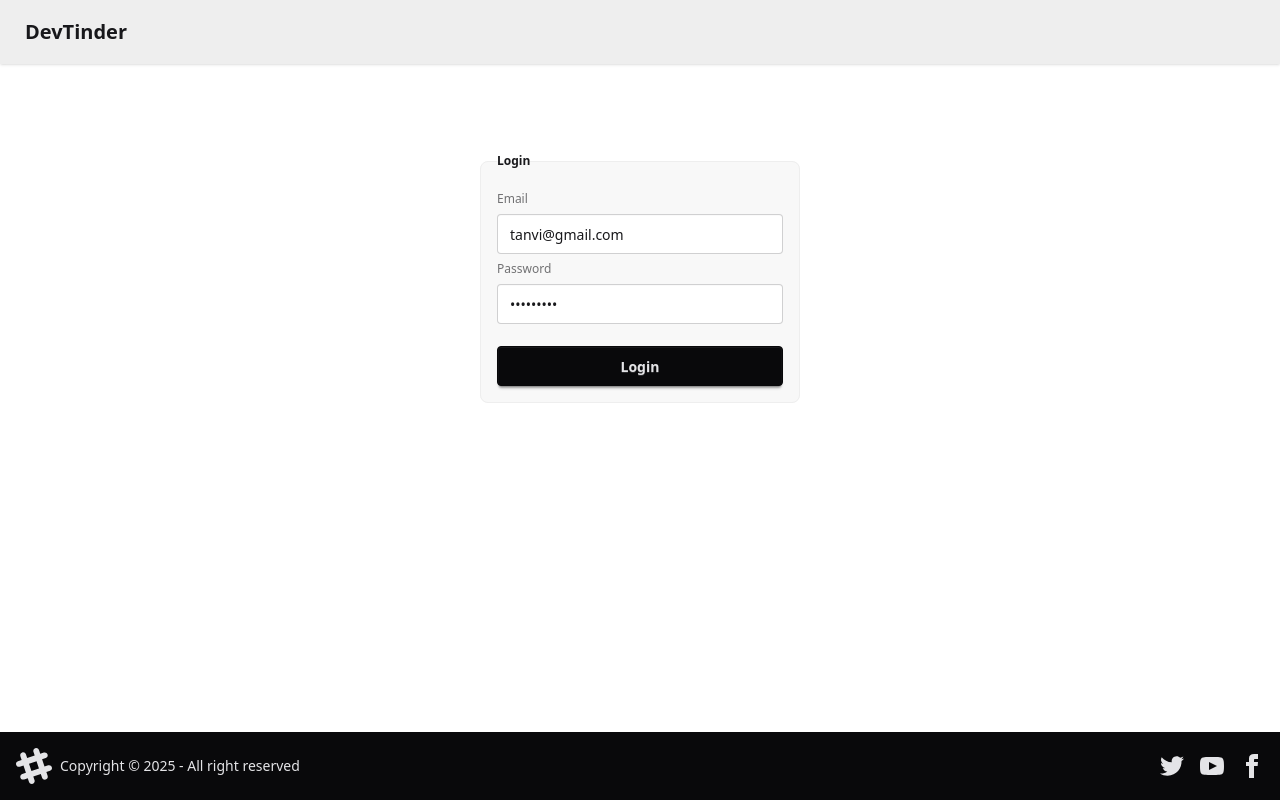
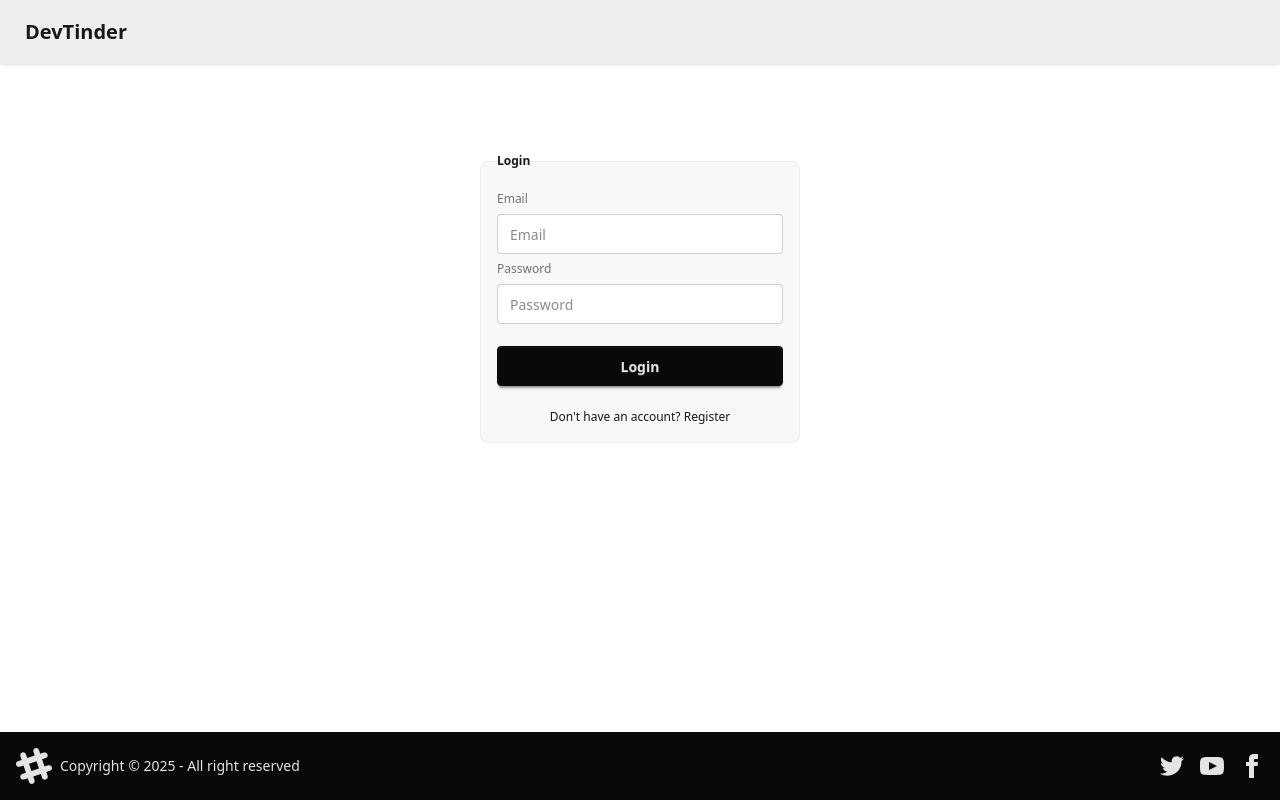
Before and after one commit to sahilpate7/dev-tinder, a React (Vite) app: page /login in a window 1280 px wide. Built offline with nearby package versions, Linux system fonts and the light colour scheme; no server answers.

Commit message:
feat: Add user registration functionality and refactor form submissions in Login and EditProfile components.

```diff
--- a/src/components/EditProfile.tsx
+++ b/src/components/EditProfile.tsx
@@ -2,7 +2,7 @@ import { useState } from "react";
 import { BASE_URL } from "../utils/constants";
 import { useDispatch } from "react-redux";
 import { setUser } from "../redux/userSlice";
-import UserCard from "./userCard";
+import UserCard from "./UserCard";
 
 const EditProfile = ({ user }: { user: any }) => {
     console.log(user);
@@ -17,7 +17,8 @@ const EditProfile = ({ user }: { user: any }) => {
     const [photoUrl, setPhotoUrl] = useState(user?.photoUrl);
     const dispatch = useDispatch();
 
-    const handleSave = async () => {
+    const handleSave = async (e: React.FormEvent<HTMLFormElement>) => {
+        e.preventDefault();
         setError("");
         setLoading(true);
         try {
@@ -141,7 +142,7 @@ const EditProfile = ({ user }: { user: any }) => {
                     />
                     {error && <div className="text-error mb-4 font-bold text-center">{error}</div>}
 
-                    <button className="btn btn-primary mt-3">{loading ? 'Loading...' : 'Update'}</button>
+                    <button type="submit" className="btn btn-primary mt-3">{loading ? 'Loading...' : 'Update'}</button>
                 </fieldset>
             </form>
             {user && <UserCard person={{firstName, lastName, photoUrl, about, skills, age, gender}} />}
--- a/src/components/Feed.tsx
+++ b/src/components/Feed.tsx
@@ -2,7 +2,7 @@ import { useEffect } from "react";
 import { useDispatch, useSelector } from "react-redux";
 import { BASE_URL } from "../utils/constants";
 import { setPosts } from "../redux/feedSlice";
-import UserCard from "./userCard";
+import UserCard from "./UserCard";
 
 const Feed = () => {
   const feed = useSelector((state: any) => state.feed.posts);
--- a/src/components/Login.tsx
+++ b/src/components/Login.tsx
@@ -5,20 +5,24 @@ import { setUser } from "../redux/userSlice";
 import { BASE_URL } from "../utils/constants";
 
 const Login = () => {
-    const [email, setEmail] = useState<string>('tanvi@gmail.com');
-    const [password, setPassword] = useState<string>('Tanvi@123');
+    const [email, setEmail] = useState<string>('');
+    const [password, setPassword] = useState<string>('');
+    const [firstName, setFirstName] = useState<string>('');
+    const [lastName, setLastName] = useState<string>('');
+    const [isLoginForm, setIsLoginForm] = useState<boolean>(true);
     const [error, setError] = useState<string>('');
     const navigate = useNavigate();
     const dispatch = useDispatch();
 
-    const handleLogin = async () => {
+    const handleLogin = async (e: React.FormEvent<HTMLFormElement>) => {
+        e.preventDefault();
         try {
             const response = await fetch(`${BASE_URL}/login`, {
                 method: 'POST',
                 headers: {
                     'Content-Type': 'application/json',
                 },
-                body: JSON.stringify({ emailId : email, password }),
+                body: JSON.stringify({ emailId: email, password }),
                 credentials: 'include'
             })
 
@@ -38,20 +42,60 @@ const Login = () => {
         }
     }
 
+    const handleRegister = async (e: React.FormEvent<HTMLFormElement>) => {
+        e.preventDefault();
+        try {
+            const response = await fetch(`${BASE_URL}/signup`, {
+                method: 'POST',
+                headers: {
+                    'Content-Type': 'application/json',
+                },
+                body: JSON.stringify({ emailId: email, password, firstName, lastName }),
+                credentials: 'include'
+            })
+
+            const data = await response.json();
+
+            if (!response.ok) {
+                setError(data.error);
+                return;
+            }
+
+            dispatch(setUser(data.data))
+
+            setError('');
+            navigate('/profile');
+        } catch (error: any) {
+            setError(error.message);
+        }
+    }
+
     return (
         <div className="flex justify-center items-center pt-20">
-            <fieldset className="fieldset bg-base-200 border-base-300 rounded-box w-xs border p-4">
-                <legend className="fieldset-legend">Login</legend>
+            <form onSubmit={isLoginForm ? handleLogin : handleRegister}>
+                <fieldset className="fieldset bg-base-200 border-base-300 rounded-box w-xs border p-4">
+                    <legend className="fieldset-legend">{isLoginForm ? 'Login' : 'Register'}</legend>
 
-                <label className="label">Email</label>
-                <input type="email" className="input" placeholder="Email" value={email} onChange={(e) => setEmail(e.target.value)} />
+                    {!isLoginForm && (
+                        <>
+                            <label className="label">First Name</label>
+                            <input type="text" className="input" placeholder="First Name" value={firstName} onChange={(e) => setFirstName(e.target.value)} required/>
 
-                <label className="label">Password</label>
-                <input type="password" className="input" placeholder="Password" value={password} onChange={(e) => setPassword(e.target.value)} />
+                            <label className="label">Last Name</label>
+                            <input type="text" className="input" placeholder="Last Name" value={lastName} onChange={(e) => setLastName(e.target.value)} required/>
+                        </>
+                    )}
+                    <label className="label">Email</label>
+                    <input type="email" className="input" placeholder="Email" value={email} onChange={(e) => setEmail(e.target.value)} required/>
 
-                <button onClick={handleLogin} className="btn btn-neutral mt-4">Login</button>
-                {error && <p className="text-red-500">{error}</p>}
-            </fieldset>
+                    <label className="label">Password</label>
+                    <input type="password" className="input" placeholder="Password" value={password} onChange={(e) => setPassword(e.target.value)} required/>
+
+                    <button type="submit" className="btn btn-neutral mt-4">{isLoginForm ? 'Login' : 'Register'}</button>
+                    <p className="text-center mt-4 cursor-pointer" onClick={() => setIsLoginForm(!isLoginForm)}>{isLoginForm ? 'Don\'t have an account? Register' : 'Already have an account? Login'}</p>
+                    {error && <p className="text-red-500">{error}</p>}
+                </fieldset>
+            </form>
         </div>
     )
 }
```
